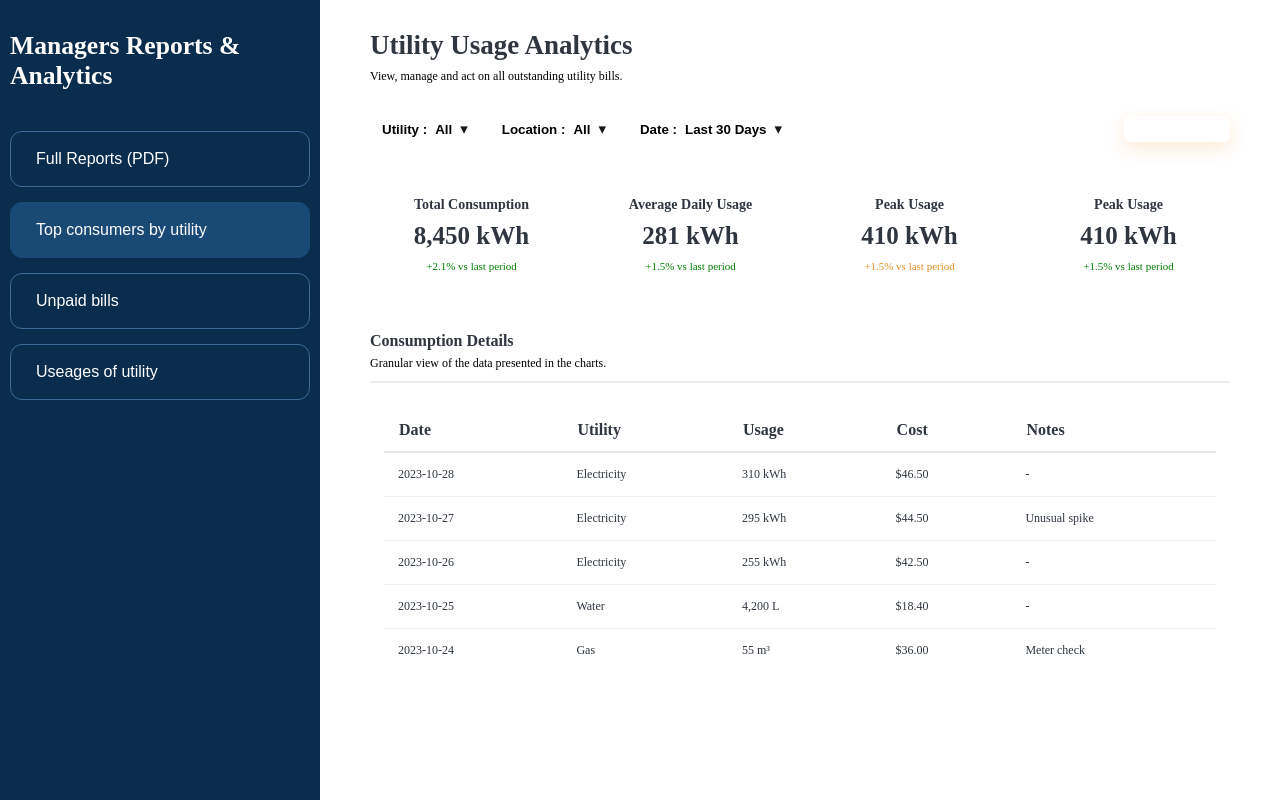
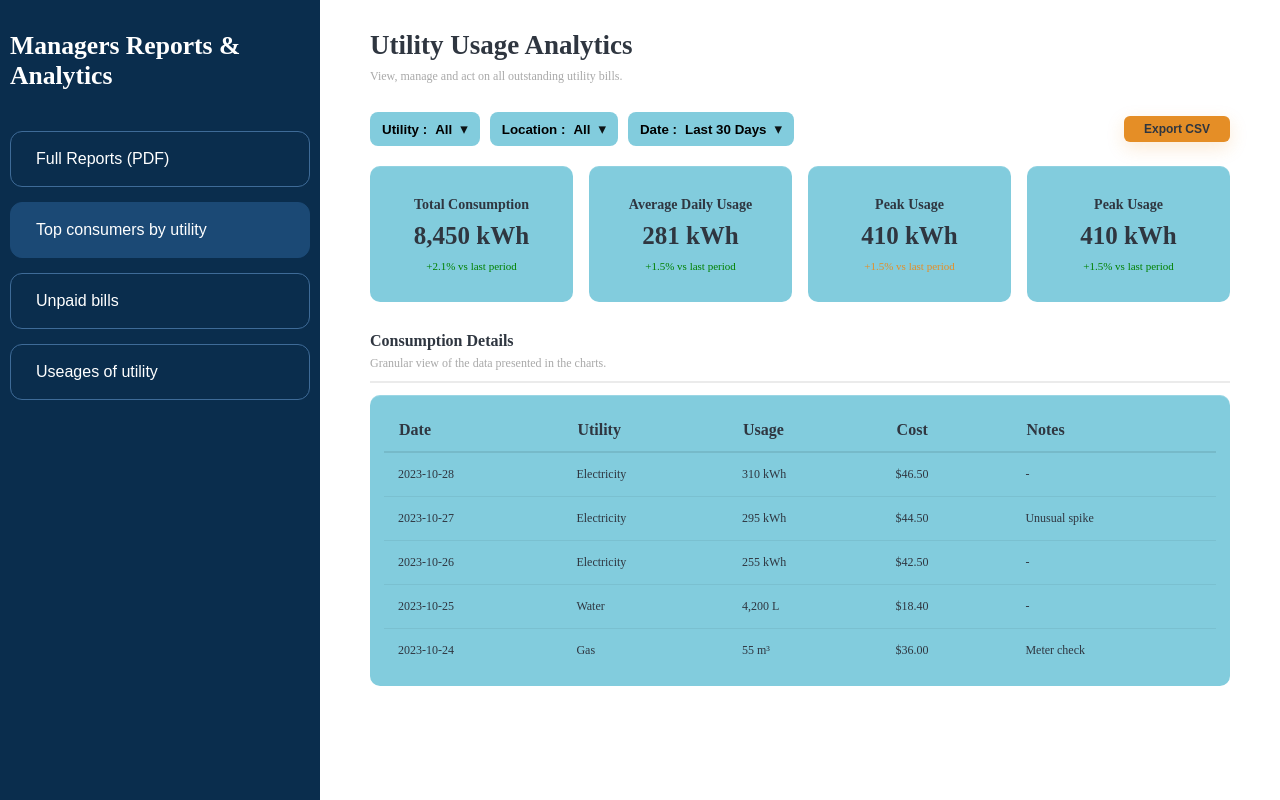
Before and after one commit to Sadeeshana/Utility-Managment-System, a PHP site: page /UtilityUsageAnalytics.html in a window 1280 px wide. Run offline with PHP 8.4, Linux system fonts and the light colour scheme.

Commit message:
Color change and Resolve commit conflicts

```diff
--- a/UtilityUsageAnalytics.css
+++ b/UtilityUsageAnalytics.css
@@ -75,7 +75,7 @@ body{
 
 .subtitle{
   margin: 8px 0 28px;
-  color: var(--muted);
+  color: darkgray;
   font-size: 12px;
 }
 
@@ -97,7 +97,7 @@ body{
 
 /* Filter Pill Buttons */
 .pill{
-  background: var(--pill-bg);
+  background: #82CCDD;
   border-radius: 8px;
   padding: 2px;
   user-select: none;
@@ -158,8 +158,8 @@ body{
 }
 
 .export-btn{
-  background: var(--accent-cta);
-  color: white;
+  background: #E58E26;
+  color: #2F3640;
   border: 0;
   padding: 6px 20px;
   border-radius: 6px;
@@ -179,8 +179,8 @@ body{
 }
 
 .stat-card{
-  background: var(--panel-bg);
-  border-radius: var(--card-radius);
+  background: #82CCDD;
+  border-radius: 10px;
   padding: 8px;
   min-height: 70px;
   display: flex;
@@ -240,7 +240,7 @@ body{
 }
 
 .panel-sub{
-  color: var(--muted);
+  color: darkgray;
   margin: 0 0 12px 0;
   padding-bottom: 10px;
   border-bottom: 2px solid rgba(0,0,0,0.08);
@@ -249,7 +249,7 @@ body{
 
 /* Table Section */
 .table-wrap{
-  background: var(--panel-bg);
+  background: #82CCDD;
   border-radius: 10px;
   padding: 14px;
   margin-top: 10px;
@@ -261,7 +261,7 @@ body{
   width: 100%;
   border-collapse: collapse;
   font-weight: 500;
-  color: var(--panel-text);
+  color: #2F3640;
 }
 
 .consumption-table thead th{
```
